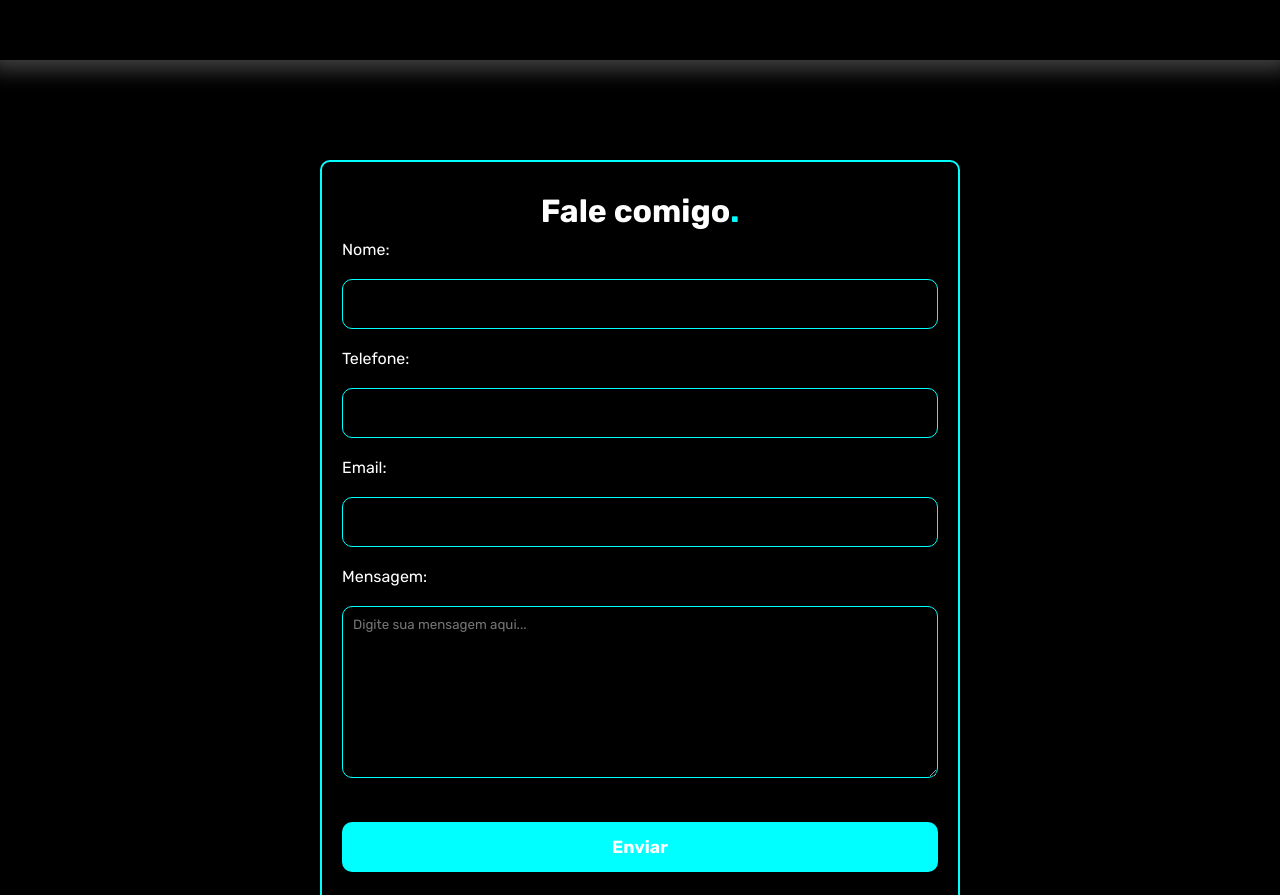
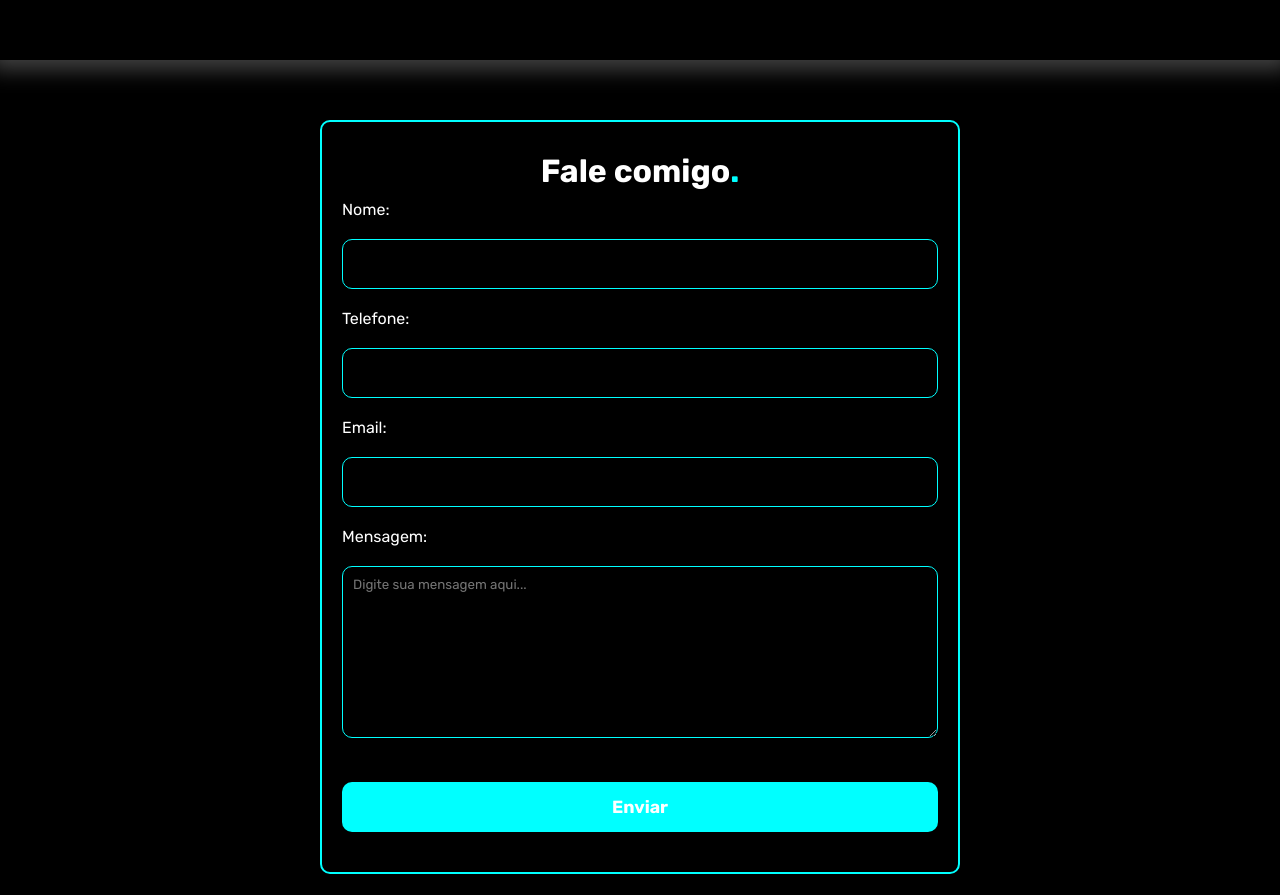
Before and after one commit to devisaquereis/portifolio, a plain HTML site: page index.html in a window 1280 px wide. Shown: the part 2460-3355 px from the top of the page. Drawn offline with nearby package versions, Linux system fonts and the light colour scheme.

Commit message:
Diminuição da margem

```diff
--- a/estilos/style.css
+++ b/estilos/style.css
@@ -301,7 +301,7 @@ section.formulario .interface .flex{
 }
 
 section.formulario form{
-    margin: 100px 0px;
+    margin: 60px 0px;
     padding: 20px;
     text-align: left;
     width: 50vw;
```
